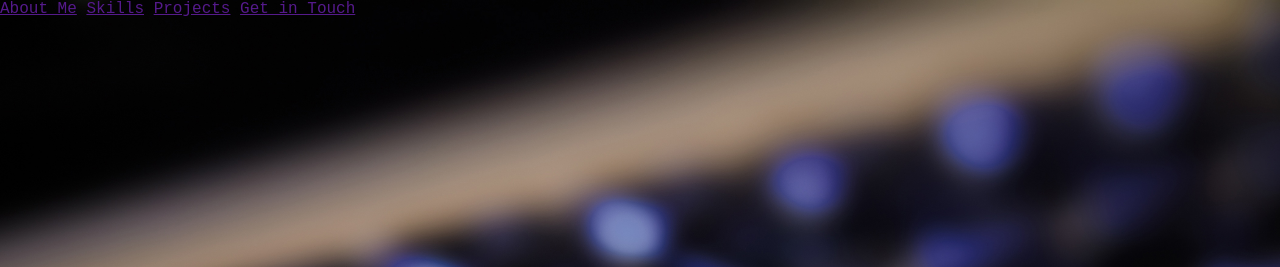
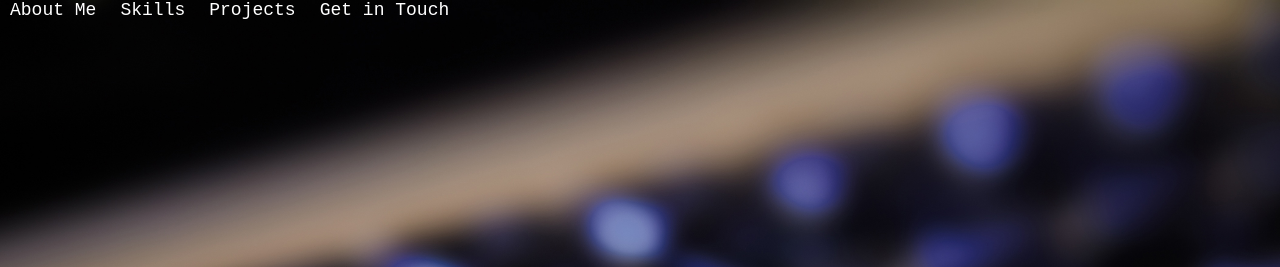
Before and after one commit to eric-mahasi/project, a plain HTML site: page index.html in a window 1280 px wide. Shown: the top 267 px of the page. Drawn offline with Linux system fonts and the light colour scheme.

Commit message:
Beautify links

```diff
--- a/index.html
+++ b/index.html
@@ -9,7 +9,7 @@
 </head>
 <body>
     <div class="hero-image">
-        <div class="navbar">
+        <div>
             <nav>
                 <a href="">About Me</a>
                 <a href="">Skills</a>
@@ -17,9 +17,8 @@
                 <a href="">Get in Touch</a>
             </nav>
         <div class="hero-text">
-
-        <h1>Eric Mahasi</h1>
-        <h3>Thinker . Coder</h3>
+            <h1>Eric Mahasi</h1>
+            <h3>Thinker . Coder</h3>
         </div>
         </div>
     </div>
--- a/styles.css
+++ b/styles.css
@@ -20,7 +20,11 @@ body{
     color: white;
 }
 
-.navbar{
+a{
     font-family: 'Courier New', Courier, monospace;
+    text-align: left;
     color: white;
+    text-decoration: none;
+    font-size: large;
+    padding: 10px;
 }
```
